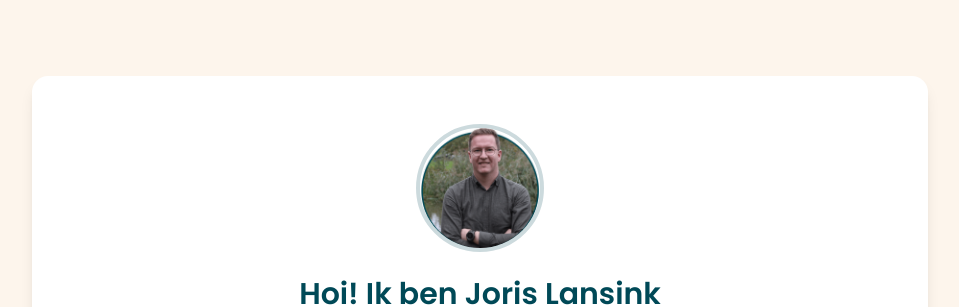
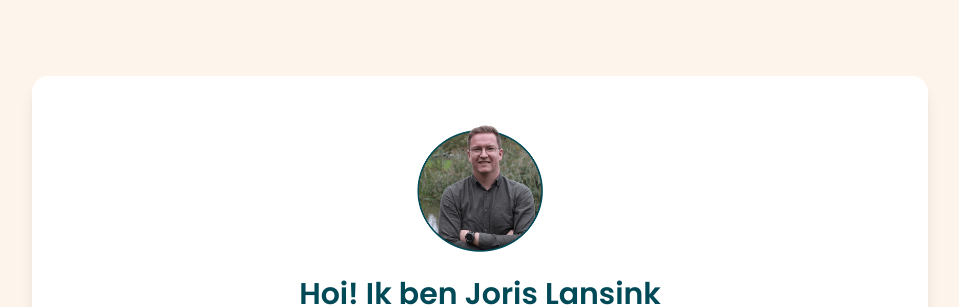
Before and after one commit to Rubenkl/jorisorganiseerthet-website, a React (Vite) app: page / in a window 1280 px wide. Shown: the part 820-1127 px from the top of the page, without its empty margins (160-1119 px from the left). Built offline with nearby package versions, Linux system fonts and the light colour scheme.

Commit message:
Refactor Joris's picture display

```diff
--- a/src/components/WatIkDoeSection.tsx
+++ b/src/components/WatIkDoeSection.tsx
@@ -9,11 +9,11 @@ const WatIkDoeSection = () => {
           <div className="bg-white rounded-2xl p-8 md:p-12 shadow-lg">
             {/* Header with circular photo and intro */}
             <div className="text-center mb-8">
-              <div className="w-32 h-32 mx-auto mb-6 rounded-full overflow-hidden border-4 border-joris-teal/20">
+              <div className="mx-auto mb-6">
                 <img
                   src="/images/tinified-foto-joris.png"
                   alt="Foto van Joris Lansink"
-                  className="w-full h-full object-cover"
+                  className="w-32 h-32 mx-auto"
                 />
               </div>
 
```
